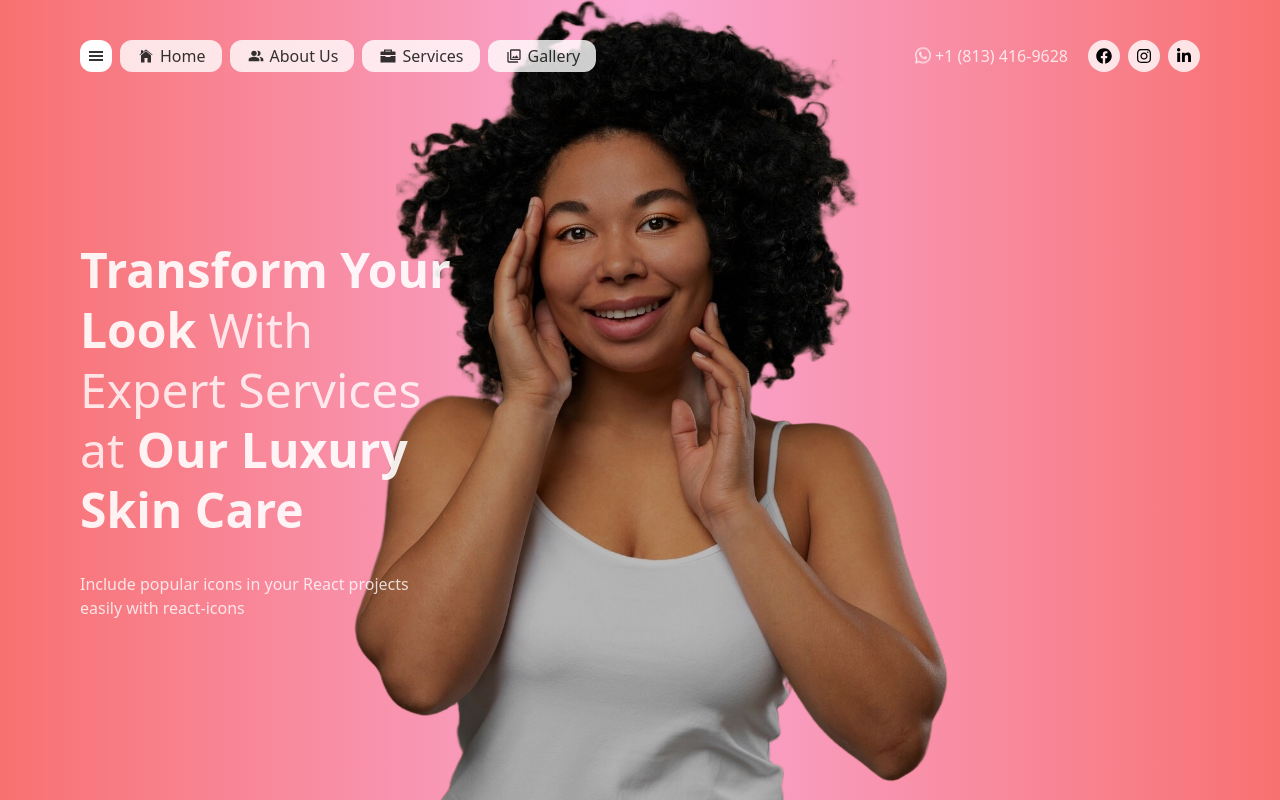
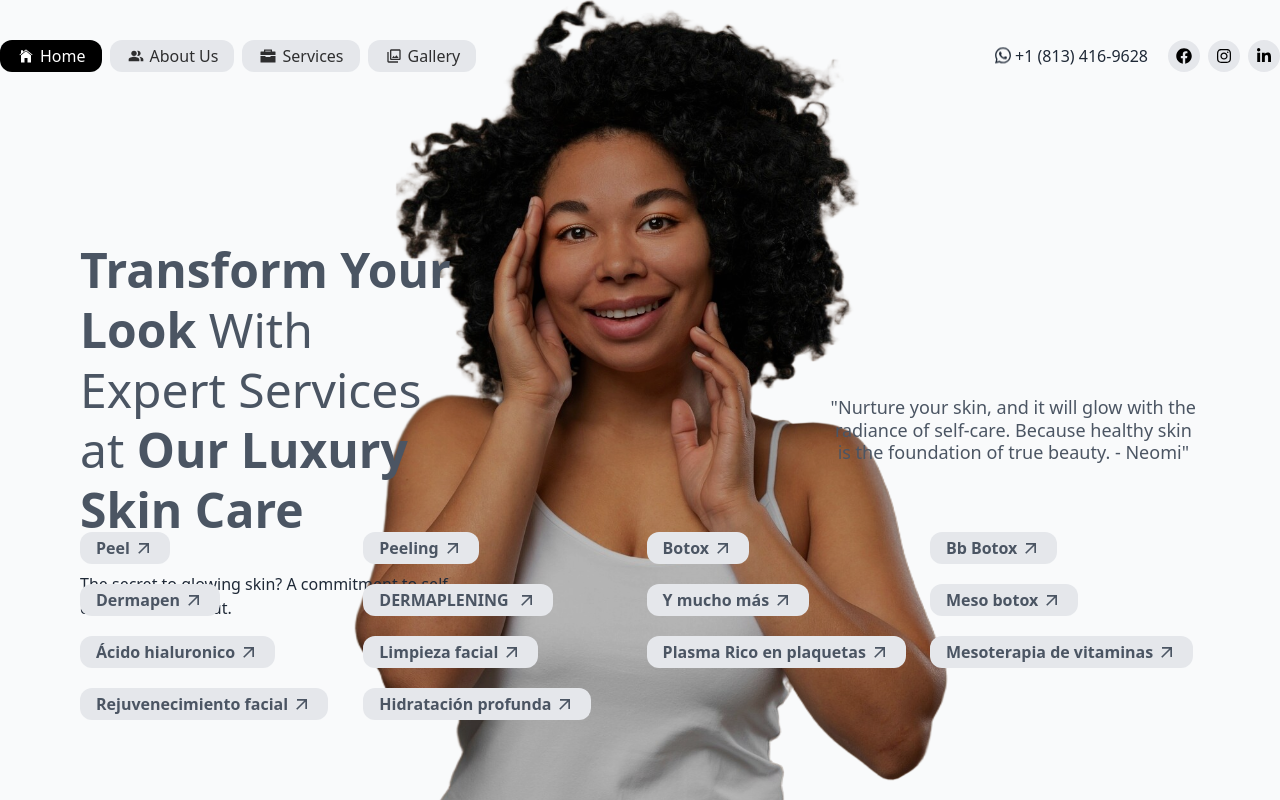
Before and after one commit to joySutradhor/esthetic-clientside, a Next.js app: page / in a window 1280 px wide. Built offline with nearby package versions, Linux system fonts and the light colour scheme.

Commit message:
hero section custiomized

```diff
--- a/app/_Main/Hero/page.js
+++ b/app/_Main/Hero/page.js
@@ -1,36 +1,124 @@
 import Image from 'next/image'
 import React from 'react'
 import hero from '@/public/Hero/hero.png'
+import HeroServiceBtn from '@/app/_components/HeroServicesBtn/page'
+import { MdArrowOutward } from 'react-icons/md'
 
 function Hero () {
   return (
     <section>
-      {/* bg-gradient-to-r from-red-300 via-pink-200 to-red-300 */}
       <div>
-        <div className='h-screen w-full flex justify-center items-center overflow-hidden'>
-          <div className=' bg-gradient-to-r from-red-400 via-pink-300 to-red-400'>
+        <div className='e__hero__parent'>
+          <div className='e__primary__bg'>
             <div>
               <Image
                 src={hero}
-                className='w-full object-cover object-center brightness-75'
+                className='e__hero__main__image'
                 alt='hero img'
               />
             </div>
           </div>
         </div>
 
-        <div className=' w-full'>
-          <div className='absolute top-[30vh] left-[0] mx-20 grid grid-cols-3'>
-            <div>
-              <h1 className='e__hero__heading__text'>
-                Transform Your Look <span className='e__hero__heading__light__text'> With Expert Services at</span> Our
-                Luxury Skin Care
-              </h1>
-              <p className='text-white/80 font-normal'>
-                Include popular icons in your React projects easily with
-                react-icons
-              </p>
+        <div className='w-full'>
+          <div className='e__hero__contentArea__parent'>
+            <div className='e__hero__content'>
+              <div>
+                <h1 className='e__hero__heading__text'>
+                  Transform Your Look{' '}
+                  <span className='e__hero__heading__light__text'>
+                    {' '}
+                    With Expert Services at
+                  </span>{' '}
+                  Our Luxury Skin Care
+                </h1>
+                <p className='e__para'>
+                The secret to glowing skin? A commitment to self-care, inside and out.
+                </p>
+              </div>
             </div>
+            <div></div>
+            <div className='grid justify-center '>
+              <div>
+                <h2 className='text-center'>
+                "Nurture your skin, and it will glow with the radiance of self-care. Because healthy skin is the foundation of true beauty. - Neomi"
+                </h2>
+              </div>
+            </div>
+          </div>
+
+          {/* all services here  */}
+          <div className='e__hero__content__child'>
+            <HeroServiceBtn
+              btnText='Peel'
+              Icon={MdArrowOutward}
+              serviceLink='/'
+            />
+            <HeroServiceBtn
+              btnText='Peeling'
+              Icon={MdArrowOutward}
+              serviceLink='/'
+            />
+            <HeroServiceBtn
+              btnText='Botox'
+              Icon={MdArrowOutward}
+              serviceLink='/'
+            />
+            <HeroServiceBtn
+              btnText='Bb Botox'
+              Icon={MdArrowOutward}
+              serviceLink='/'
+            />
+            <HeroServiceBtn
+              btnText='Dermapen '
+              Icon={MdArrowOutward}
+              serviceLink='/'
+            />
+            <HeroServiceBtn
+              btnText='DERMAPLENING '
+              Icon={MdArrowOutward}
+              serviceLink='/'
+            />
+            <HeroServiceBtn
+              btnText='Y mucho más'
+              Icon={MdArrowOutward}
+              serviceLink='/'
+            />
+            <HeroServiceBtn
+              btnText='Meso botox'
+              Icon={MdArrowOutward}
+              serviceLink='/'
+            />
+            <HeroServiceBtn
+              btnText='Ácido hialuronico'
+              Icon={MdArrowOutward}
+              serviceLink='/'
+            />
+            <HeroServiceBtn
+              btnText='Limpieza facial'
+              Icon={MdArrowOutward}
+              serviceLink='/'
+            />
+            <HeroServiceBtn
+              btnText='Plasma Rico en plaquetas'
+              Icon={MdArrowOutward}
+              serviceLink='/'
+            />
+            <HeroServiceBtn
+              btnText='Mesoterapia de vitaminas '
+              Icon={MdArrowOutward}
+              serviceLink='/'
+            />
+            <HeroServiceBtn
+              btnText='Rejuvenecimiento facial'
+              Icon={MdArrowOutward}
+              serviceLink='/'
+            />
+            <HeroServiceBtn
+              btnText='Hidratación profunda'
+              Icon={MdArrowOutward}
+              serviceLink='/'
+            />
           </div>
         </div>
       </div>
--- /dev/null
+++ b/app/_components/HeroServicesBtn/page.js
@@ -0,0 +1,15 @@
+import Link from 'next/link'
+import React from 'react'
+
+export default function HeroServiceBtn ({ btnText, serviceLink, Icon = Icon }) {
+  return (
+    <div>
+      <Link href={serviceLink}>
+        <button className='e__primary__btn flex gap-1 items-center group'>
+          {btnText}
+          {Icon && <Icon className='h-5 w-5 group-hover:translate-x-2 transition-all ease-in-out duration-100' />}
+        </button>
+      </Link>
+    </div>
+  )
+}
--- a/app/_components/NavButton/page.js
+++ b/app/_components/NavButton/page.js
@@ -1,9 +1,9 @@
 import Link from "next/link";
 
-function NavButton({ navButtonText, navButtonLink, icon: Icon }) {
+function NavButton({ navButtonText, navButtonLink, icon: Icon, className = "" }) {
   return (
     <Link href={navButtonLink}>
-      <button className="e__header__btn flex items-center gap-1">
+      <button className={`e__header__btn flex items-center gap-1  ${className}`}>
         {Icon && <Icon className="w-5 h-4" />}
         {navButtonText}
       </button>
--- a/app/_shared/Header/page.js
+++ b/app/_shared/Header/page.js
@@ -1,29 +1,23 @@
-
 import React from 'react'
 import NavButton from '@/app/_components/NavButton/page'
 import { IoIosHome } from 'react-icons/io'
 import { IoBriefcaseSharp } from 'react-icons/io5'
 import { MdOutlinePhotoLibrary } from 'react-icons/md'
 import { MdPeopleAlt } from 'react-icons/md'
-import { GiHamburgerMenu } from 'react-icons/gi'
-import { FaFacebook } from "react-icons/fa";
-import { FaInstagram } from "react-icons/fa6";
-import { FaLinkedinIn } from "react-icons/fa6";
-import { SiWhatsapp } from "react-icons/si";
-
-
+import { FaFacebook } from 'react-icons/fa'
+import { FaInstagram } from 'react-icons/fa6'
+import { FaLinkedinIn } from 'react-icons/fa6'
+import { SiWhatsapp } from 'react-icons/si'
 
 function Header () {
   return (
-    <header className='absolute top-10 left-0 z-50 w-full'>
+    <header className='e__nav__parent'>
       <nav className='header__footer__main__gapping'>
         <div className='e__nav__wrapper'>
           <div>
-            <ul className='e__nav__item__parent'>
-              <button className='e__header__btn__menu'>
-                <GiHamburgerMenu />
-              </button>
+            <ul className='e__nav__item__parent group'>
               <NavButton
+                className=' !bg-black !text-white'
                 navButtonText='Home'
                 navButtonLink='/home'
                 icon={IoIosHome}
@@ -47,17 +41,24 @@ function Header () {
           </div>
           <div className='flex gap-5 items-center'>
             <div>
-                <p className='flex items-center gap-1  text-white/80 font-medium'> <span className='animate-bounce'><SiWhatsapp/></span> +1 (813) 416-9628 </p>
+              <p className='flex items-center gap-1 e__para'>
+                {' '}
+                <span className='animate-bounce'>
+                  <SiWhatsapp />
+                </span>{' '}
+                +1 (813) 416-9628{' '}
+              </p>
             </div>
+
             <div className='flex  gap-2'>
               <div className='e__socail__icon'>
-                  <FaFacebook/>
+                <FaFacebook />
               </div>
               <div className='e__socail__icon'>
-                  <FaInstagram/>
+                <FaInstagram />
               </div>
               <div className='e__socail__icon'>
-                  <FaLinkedinIn/>
+                <FaLinkedinIn />
               </div>
             </div>
           </div>
--- a/app/globals.css
+++ b/app/globals.css
@@ -2,49 +2,133 @@
 @tailwind components;
 @tailwind utilities;
 
+@layer utilities {
+  /*-------  Base tag styles here --------  */
 
-@layer utilities {
-  /* default common styling */
+  h1 {
+    @apply text-gray-600 text-5xl font-bold  leading-tight;
+  }
+  h2 {
+    @apply text-gray-600 text-lg font-medium  leading-tight;
+  }
 
-  .header__footer__main__gapping{
-    @apply px-8 md:px-16 lg:px-20 xl:px-20 2xl:px-20
+  /*--------  Base tag styles End here -------- */
+  /*==================================================================================== */
+
+  /*--------Base style here --------  */
+  .e__primary__color {
+    @apply text-gray-600;
+  }
+
+  .e__secondary__color {
+    @apply text-gray-900;
+  }
+
+  .e__para {
+    @apply text-gray-800;
+  }
+
+  .e__primary__bg {
+    @apply bg-gray-50;
+  }
+
+  .e__secondary__bg {
+    @apply bg-gray-200;
+  }
+
+  .e__tooltip__btn {
+    @apply;
+  }
+
+  .e__primary__btn {
+    @apply e__secondary__bg font-semibold rounded-xl text-base py-1 px-4 cursor-pointer hover:bg-black hover:text-white transition-colors duration-500 ease-in-out;
+  }
+
+  .e__section__gap {
+    @apply mt-24;
+  }
+
+  /*--------Base style end here -------- */
+  /*==================================================================================== */
+
+  /*-------- common global styling--------- */
+
+  /*------ button styles here ------- */
+  .e__header__btn {
+    @apply e__secondary__bg hover:bg-black hover:text-white rounded-xl px-4 py-1 transition-colors duration-700 ease-in-out;
+  }
+
+
+  .e__bookBtn {
+    @apply e__secondary__bg hover:bg-black hover:text-white rounded-xl px-4 py-1  transition-colors duration-300 ease-in-out;
+  }
+
+  /*--------- button styles end here --------- */
+
+  .header__footer__main__gapping {
+    @apply 2xl:mx-20;
+  }
+
+  /*-------- Common global styling end--------- */
+
+  /*==================================================================================== */
+
+  /* ----------------- esthetic nav bar -----------------  */
+  .e__nav__parent{
+    @apply absolute top-10 left-0 z-50 w-full
+  }
+  .e__nav__wrapper {
+    @apply flex justify-between items-center;
+  }
+  .e__nav__item__parent {
+    @apply flex gap-x-2 font-normal  text-black/80 items-center;
+  }
+  .e__socail__icon {
+    @apply e__secondary__bg p-2 rounded-full;
+  }
+
+  /* ----------------- esthetic nav bar -----------------  */
+
+  /*==================================================================================== */
+
+  /* ----------------- esthetic hero styles here -----------------  */
+
+  .e__hero__parent {
+    @apply h-screen w-full flex justify-center items-center overflow-hidden relative;
+  }
+
+  .e__hero__main__image {
+    @apply w-full object-cover object-center brightness-75 hover:scale-95 overflow-hidden transition-all ease-in-out duration-1000;
+  }
+
+  /* ------- */
+
+  .e__hero__contentArea__parent {
+    @apply absolute top-[30vh] left-[0] mx-20 grid grid-cols-3 items-center justify-between ;
+  }
+  .e__hero__content {
+    @apply grid grid-cols-1 gap-y-11 justify-end;
+  }
+
+  .e__hero__heading__text {
+    @apply mb-8;
+  }
+
+  .e__hero__heading__light__text {
+    @apply text-5xl font-light;
+  }
+
+  .e__hero__logo__area{
+    @apply size-20 bg-gray-400 border  animate-spin
+  }
+  /* -------- */
+
+  .e__hero__content__child {
+    @apply absolute bottom-20 left-20  e__primary__color grid grid-cols-4 gap-5;
   }
 
 
 
-  /* all button styles here */
-  .e__header__btn{
-    @apply bg-white/80 hover:bg-white rounded-xl px-4 py-1 transition-colors duration-300 ease-in-out
-  }
-
-  .e__header__btn__menu{
-    @apply bg-white rounded-xl px-2 py-2
-  }
-
-  .e__bookBtn{
-    @apply bg-white/80 hover:bg-white rounded-xl px-4 py-1  transition-colors duration-300 ease-in-out
-
-  }
-
-
-  /* esthetic nav bar  */
-  .e__nav__wrapper{
-    @apply flex justify-between items-center
-  }
-  .e__nav__item__parent{
-    @apply flex gap-x-2 font-normal  text-black/80 items-center
-  }
-  .e__socail__icon{
-    @apply bg-white/80 p-2 rounded-full
-  }
-
-
-  /* esthetic hero styles here  */
-  .e__hero__heading__text{
-    @apply text-5xl font-bold text-white/90 leading-tight mb-8
-  }
-
-  .e__hero__heading__light__text{
-    @apply text-5xl font-light text-white/80
-  }
+  /* ----------------- esthetic hero styles ends here -----------------  */
+  /*==================================================================================== */
 }
```
Lines whose indentation alone changed are shown as unchanged.
